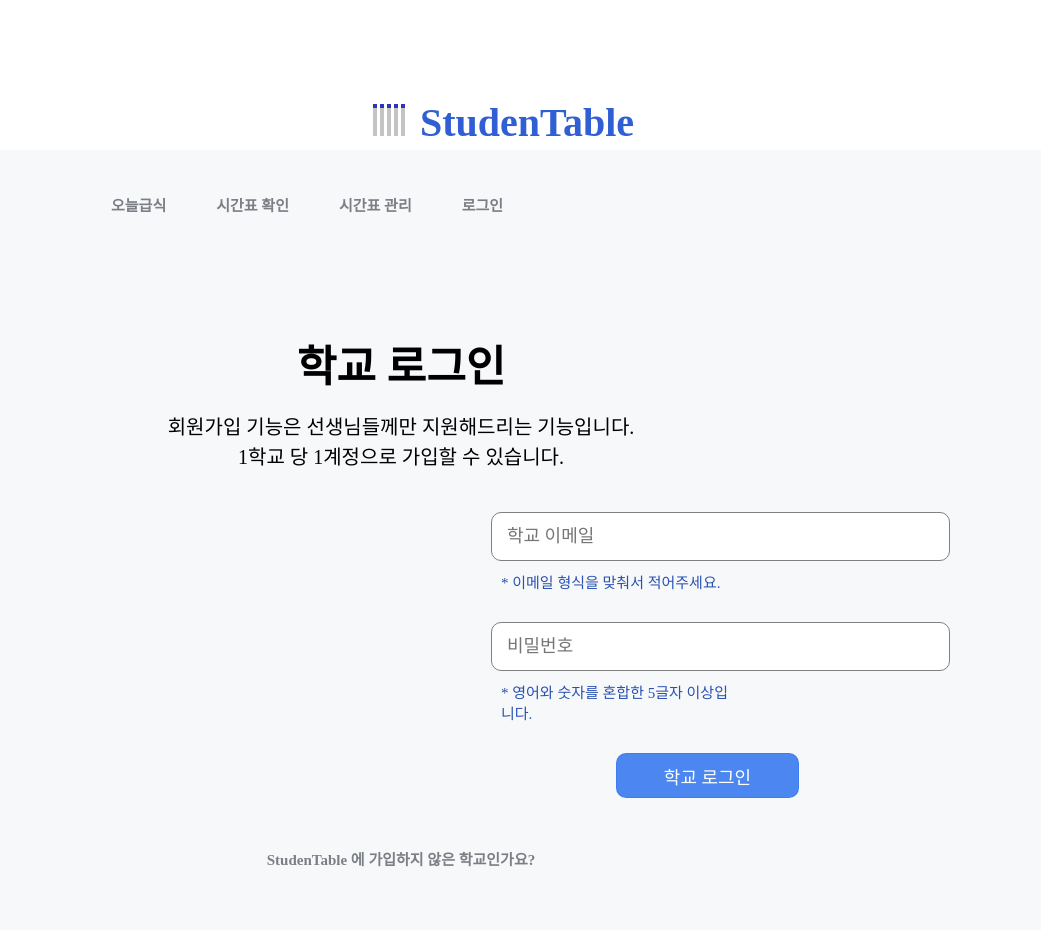
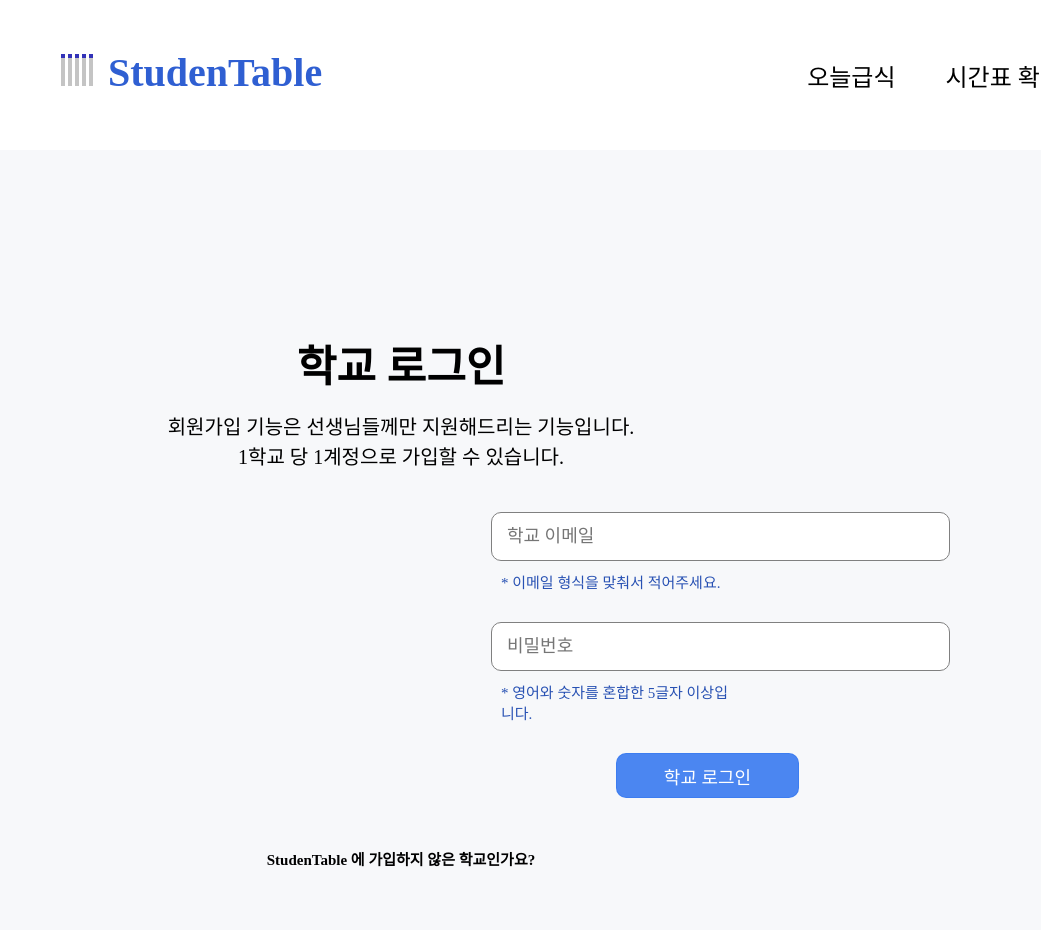
Before and after one commit to spike-team/Tteokbokki, a React (Create React App) app in the folder bokki/: page /login in a window 1280 px wide. Shown: the top 952 px of the page, without its empty margins (239-1280 px from the left). Built offline with nearby package versions, Linux system fonts and the light colour scheme.

Commit message:
Update 변수명 수정 - css 중복 문제 해결

```diff
--- a/bokki/src/components/Login/LoginContent.css
+++ b/bokki/src/components/Login/LoginContent.css
@@ -64,7 +64,7 @@ input:focus{
     cursor: pointer;
 }
 
-a {
+.goauth {
     display: block;
     text-align: center;
     font-weight: bold;
--- a/bokki/src/components/Login/LoginContent.js
+++ b/bokki/src/components/Login/LoginContent.js
@@ -1,5 +1,6 @@
 import React from 'react';
 import './LoginContent.css';
+import { Link } from 'react-router-dom';
 
 const Login = () => {
     return (
@@ -16,7 +17,7 @@ const Login = () => {
                 <p>* 영어와 숫자를 혼합한 5글자 이상입니다.</p>
             </div>
             <input className="login-submit" type="submit" name="login" value="학교 로그인"/>
-            <a>StudenTable 에 가입하지 않은 학교인가요?</a>
+            <a className="goauth"><Link to='./auth'>StudenTable 에 가입하지 않은 학교인가요?</Link></a>
         </div>
     );
 };
```
